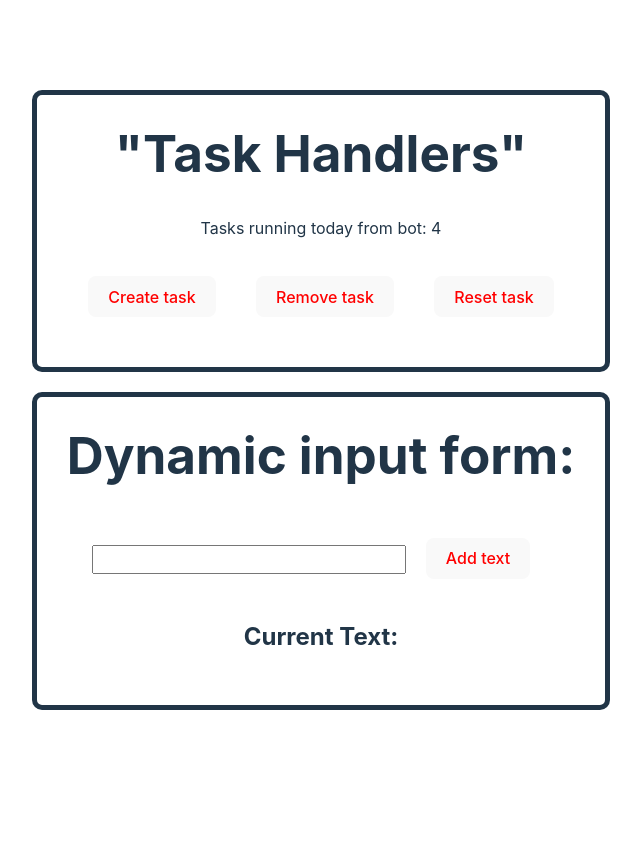
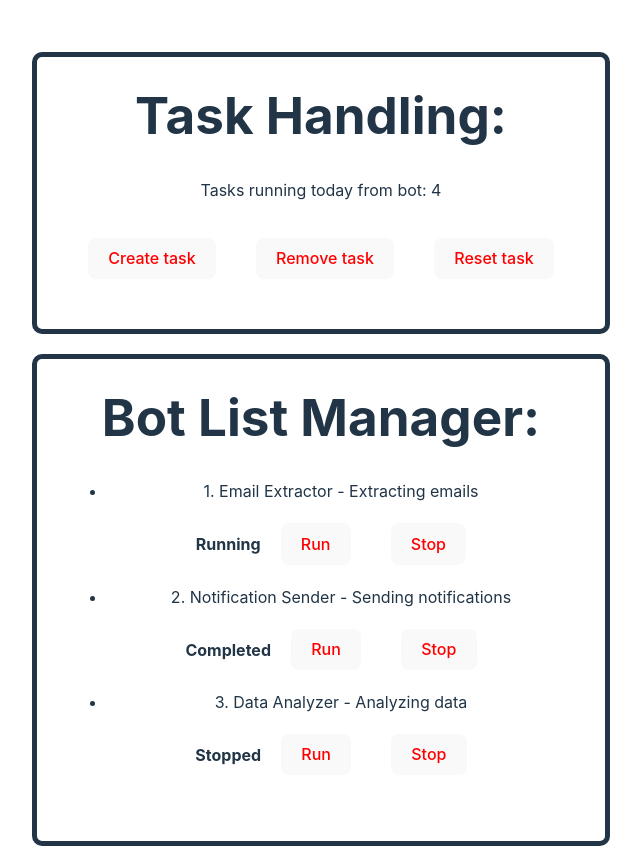
Before and after one commit to denichinv/job-board-react-js, a React (Vite) app in the folder my-project/: page / in a window 1280 px wide. Shown: the top 848 px of the page, without its empty margins (319-960 px from the left). Before the commit the page ends 800 px from the top, so only its background shows below. Built offline with nearby package versions, Linux system fonts and the light colour scheme.

Commit message:
bot list manager component added

```diff
--- a/my-project/src/App.jsx
+++ b/my-project/src/App.jsx
@@ -2,6 +2,7 @@
 import './App.css'
 import JobBoard from './JobBoard'
 import DynamicInput from './dynamicInputForm'
+import BotListManager from './BotListManager'
 
 function App() {
 
@@ -9,6 +10,7 @@ function App() {
   return (
     <>
     <JobBoard/>
+    <BotListManager/>
     <DynamicInput/>
     </>
   )
--- /dev/null
+++ b/my-project/src/BotListManager.jsx
@@ -0,0 +1,53 @@
+import { useState } from "react";
+
+const BotListManager = () => {
+  const [bots, setBots] = useState([
+    {
+      id: 1,
+      name: "Email Extractor",
+      status: "Running",
+      task: "Extracting emails",
+    },
+    {
+      id: 2,
+      name: "Notification Sender",
+      status: "Completed",
+      task: "Sending notifications",
+    },
+    { id: 3, name: "Data Analyzer", status: "Stopped", task: "Analyzing data" },
+  ]);
+
+  const runJob = (id) => {
+    setBots((currentBots) =>
+      currentBots.map((bot) =>
+        bot.id === id ? { ...bot, status: "Running...",  name:"" } : bot
+      )
+    );
+  };
+
+  const stopJob = (id) => {
+    setBots((currentBots) =>
+        currentBots.map((bot) =>
+    bot.id === id ? {...bot, status:"Operation Canceled", name:""} : bot))
+  }
+
+  return (
+    <div className="container">
+      <h1>Bot List Manager:</h1>
+      <ul>
+        {bots.map(({ id, name, status, task }) => (
+          <li key={id}>
+            <span>
+              {id}. {name} - {task} <br /> <b>{status}</b>
+            </span>
+            <button style={{color:"red"}} onClick={() => runJob(id)}>Run</button>
+            <button style={{color:"red"}} onClick={() => stopJob(id)}>Stop</button>
+
+          </li>
+        ))}
+      </ul>
+    </div>
+  );
+};
+
+export default BotListManager;
--- a/my-project/src/JobBoard.jsx
+++ b/my-project/src/JobBoard.jsx
@@ -1,7 +1,7 @@
 import { useState } from "react";
 
 const JobBoard = () => {
-  const companyName = '"Task Handlers"';
+  const name = 'Task Handling:';
   const [taskCount, setTaskCount] = useState(Math.floor(Math.random() * 10));
 
 
@@ -30,7 +30,7 @@ const JobBoard = () => {
   return (
     <>
       <div className="container">
-        <h1>{companyName}</h1>
+        <h1>{name}</h1>
         <p>{getJobMessage()}</p>
         <button style={{ color: "red" }} onClick={incrementTaskCount}>
           Create task
--- a/my-project/src/main.jsx
+++ b/my-project/src/main.jsx
@@ -6,6 +6,6 @@ import App from './App.jsx'
 
 createRoot(document.getElementById('root')).render(
   <StrictMode>
-    <App />
+    <App/>
   </StrictMode>,
 )
```
